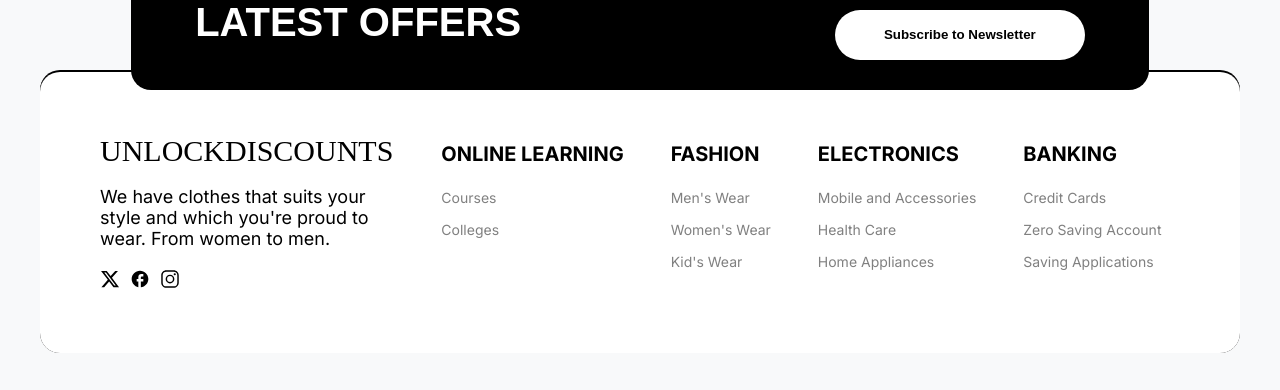
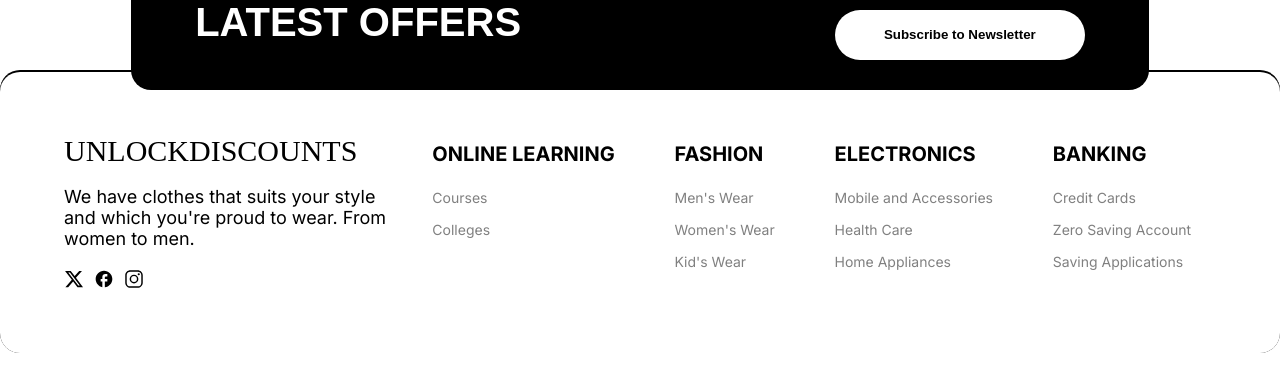
Before and after one commit to ybpheno16/unlockdiscounts, a React (Create React App) app: page / in a window 1280 px wide. Shown: the part 2273-2663 px from the top of the page. Built offline with nearby package versions, Linux system fonts and the light colour scheme; no server answers; a web font is replaced by a local one.

Commit message:
css changes

```diff
--- a/src/components/footer.css
+++ b/src/components/footer.css
@@ -4,7 +4,7 @@
 @import url("https://fonts.googleapis.com/css2?family=Notable&display=swap");
 @import url("https://fonts.googleapis.com/css2?family=Inter:ital,opsz,wght@0,14..32,100..900;1,14..32,100..900&family=Notable&display=swap");
 .footer {
-  background-color: #f8f9fa;
+  background-color: white;
   padding: 20px 0;
   text-align: center;
   color: #495057;
--- a/src/pages/about.css
+++ b/src/pages/about.css
@@ -1,9 +1,9 @@
 .container {
   width: 80%;
-  max-width: 1200px;
   display: flex;
   flex-direction: column;
   height: 100%;
+  background-color: white;
 }
 .about-container {
   display: flex;
```
